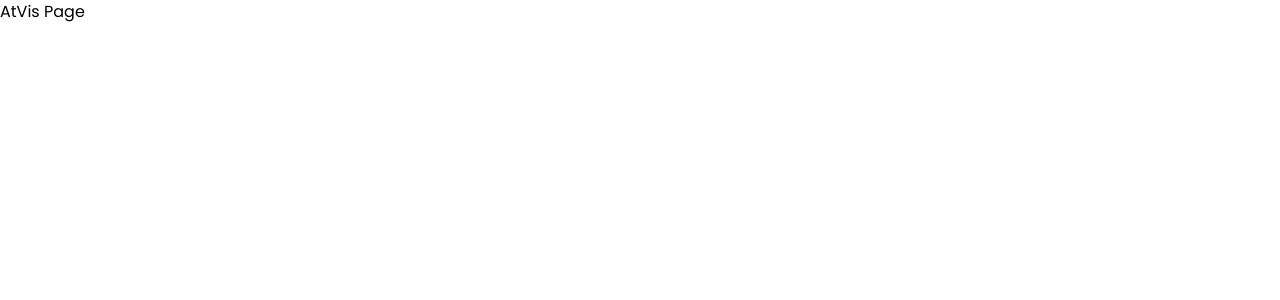
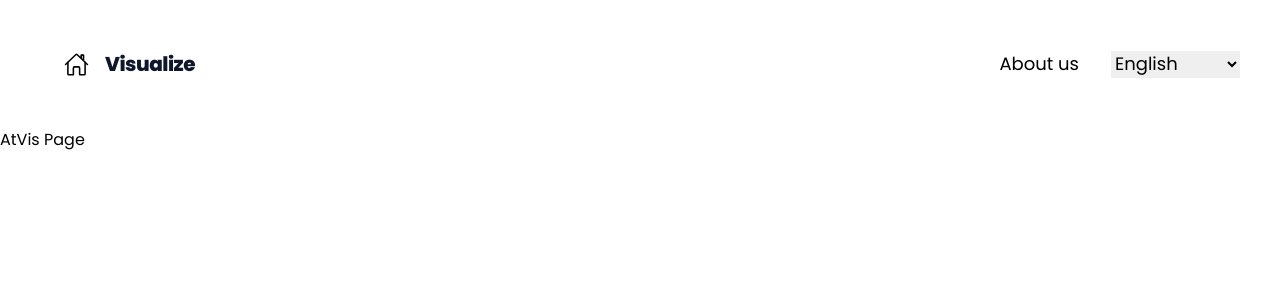
Before and after one commit to hwangdeokThien/CSC10108_DataVisualization_Final_Lab_Project, a React (Vite) app in the folder project/: page /AT in a window 1280 px wide. Shown: the top 300 px of the page. Built offline with nearby package versions, Linux system fonts and the light colour scheme.

Commit message:
[ADD] adding navigate bar component

```diff
--- a/project/src/components/Navbar/Navbar.tsx
+++ b/project/src/components/Navbar/Navbar.tsx
@@ -1,30 +1,34 @@
 import React from "react";
+import { useNavigate } from "react-router-dom";
 import { IoHomeOutline } from "react-icons/io5";
 
-interface NavbarProps {}
+interface NavbarProps {
+    name: string;
+}
 
-const Navbar: React.FC<NavbarProps> = () => {
+const Navbar: React.FC<NavbarProps> = ({ name }) => {
+    const navigate = useNavigate();
+    const handleHomeClick = () => {
+        navigate("/");
+    };
     return (
         <div className="flex flex-col w-full">
             <div className="flex flex-row justify-between h-32 items-center pl-16 pr-10">
                 <div className="flex gap-4 items-center">
                     <div className="logo">
-                        <IoHomeOutline className="text-[25px] icon hover:text-[#a5a6a6]" />
+                        <IoHomeOutline
+                            className="text-[25px] icon hover:text-[#a5a6a6]"
+                            onClick={handleHomeClick}
+                        />
                     </div>
                     <div className="name text-xl font-extrabold tracking-tight dark:text-white text-slate-900">
-                        <span>Home</span>
+                        <span onClick={handleHomeClick}>{name}</span>
                     </div>
                 </div>
 
                 <div className="flex gap-8">
                     <li className="icon hover:text-[#a5a6a6] text-[18px]">
                         About us
-                    </li>
-                    <li className="icon hover:text-[#a5a6a6] text-[18px]">
-                        Donate
-                    </li>
-                    <li className="icon hover:text-[#a5a6a6] text-[18px]">
-                        Receive
                     </li>
                     <div className="language text-[18px]">
                         <select>
--- a/project/src/screens/Home.tsx
+++ b/project/src/screens/Home.tsx
@@ -4,7 +4,7 @@ import Navbar from "../components/Navbar/Navbar";
 const Home: React.FC = () => {
     return (
         <div className="w-[85%] m-auto bg-white">
-            <Navbar />
+            <Navbar name={"Home"} />
             <p>hello world</p>
         </div>
     );
--- a/project/src/screens/visualization/AT.tsx
+++ b/project/src/screens/visualization/AT.tsx
@@ -1,11 +1,13 @@
-import React from 'react';
+import React from "react";
+import Navbar from "../../components/Navbar/Navbar";
 
 const AtVis = () => {
-  return (
-    <div>
-      <h2>AtVis Page</h2>
-    </div>
-  );
+    return (
+        <div>
+            <Navbar name={"Visualize"} />
+            <h2>AtVis Page</h2>
+        </div>
+    );
 };
 
 export default AtVis;
--- a/project/src/screens/visualization/CK.tsx
+++ b/project/src/screens/visualization/CK.tsx
@@ -1,11 +1,13 @@
-import React from 'react';
+import React from "react";
+import Navbar from "../../components/Navbar/Navbar";
 
 const CkVis = () => {
-  return (
-    <div>
-      <h2>CkVis Page</h2>
-    </div>
-  );
+    return (
+        <div>
+            <Navbar name={"Visualize"} />
+            <h2>CkVis Page</h2>
+        </div>
+    );
 };
 
 export default CkVis;
--- a/project/src/screens/visualization/DT.tsx
+++ b/project/src/screens/visualization/DT.tsx
@@ -1,8 +1,10 @@
 import React from "react";
+import Navbar from "../../components/Navbar/Navbar";
 
 const DtVis = () => {
     return (
         <div>
+            <Navbar name={"Visualize"} />
             <h2>Dthien</h2>
         </div>
     );
--- a/project/src/screens/visualization/TT.tsx
+++ b/project/src/screens/visualization/TT.tsx
@@ -1,11 +1,13 @@
-import React from 'react';
+import React from "react";
+import Navbar from "../../components/Navbar/Navbar";
 
 const TtVis = () => {
-  return (
-    <div>
-      <h2>TtVis Page</h2>
-    </div>
-  );
+    return (
+        <div>
+            <Navbar name={"Visualize"} />
+            <h2>TtVis Page</h2>
+        </div>
+    );
 };
 
 export default TtVis;
```
